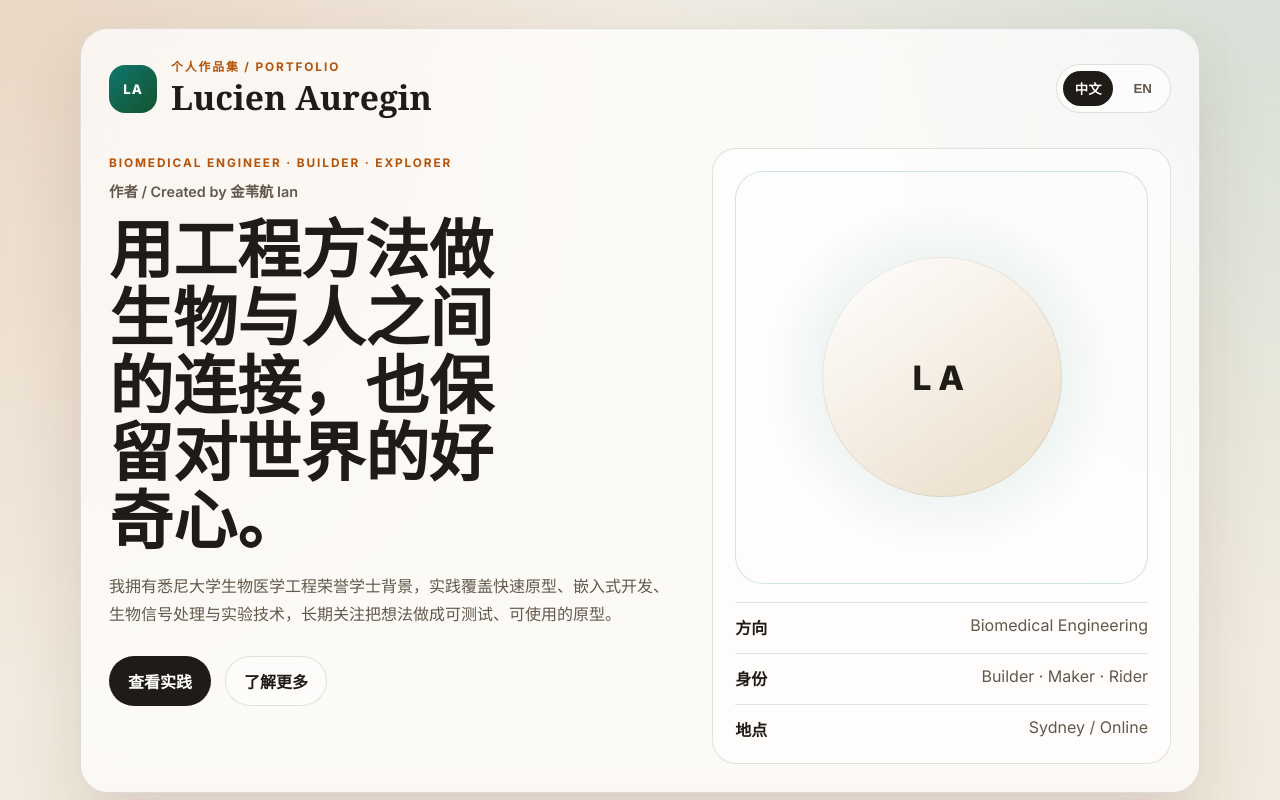
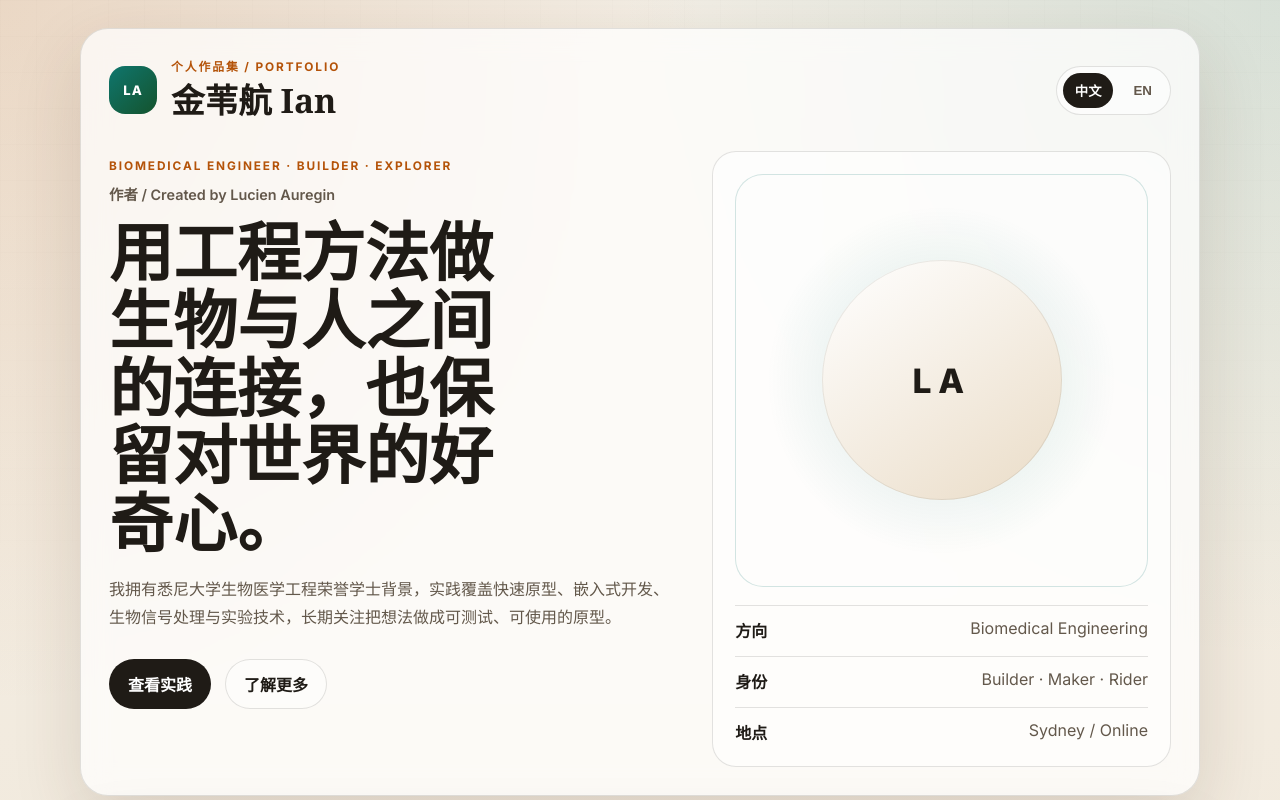
Before and after one commit to jian45154/web, a plain HTML site: page index.html in a window 1280 px wide. Shown: the top 800 px of the page. Drawn offline with Linux system fonts and the light colour scheme.

Commit message:
Swap identity: 金苇航 Ian / Weihang (Ian) Jin is the person, Lucien Auregin is the creator

```diff
--- a/index.html
+++ b/index.html
@@ -5,11 +5,11 @@
     <meta name="viewport" content="width=device-width, initial-scale=1.0" />
     <meta
       name="description"
-      content="Lucien Auregin 的个人主页，由金苇航 Ian 创作，记录 biomedical engineering、原型实践与跨学科兴趣。"
+      content="金苇航 Ian 的个人主页，由 Lucien Auregin 创作，记录 biomedical engineering、原型实践与跨学科兴趣。"
     />
     <meta name="theme-color" content="#f4efe6" />
     <meta property="og:type" content="website" />
-    <meta property="og:title" content="Lucien Auregin | Personal Portfolio" />
+    <meta property="og:title" content="金苇航 Ian | Personal Portfolio" />
     <meta
       property="og:description"
       content="Biomedical engineering, hands-on prototyping, and interdisciplinary curiosity."
@@ -17,7 +17,7 @@
     <meta property="og:url" content="https://jian45154.github.io/" />
     <link rel="canonical" href="https://jian45154.github.io/" />
     <link rel="icon" href="./favicon.svg" type="image/svg+xml" />
-    <title>Lucien Auregin | Personal Portfolio</title>
+    <title>金苇航 Ian | Personal Portfolio</title>
     <link rel="preconnect" href="https://fonts.googleapis.com" />
     <link rel="preconnect" href="https://fonts.gstatic.com" crossorigin />
     <link
@@ -36,7 +36,7 @@
             <span class="brand-mark" aria-hidden="true">LA</span>
             <div>
               <p class="eyebrow" data-i18n="brand.eyebrow">个人作品集 / Portfolio</p>
-              <h1 data-i18n="brand.name">Lucien Auregin</h1>
+              <h1 data-i18n="brand.name">金苇航 ian</h1>
             </div>
           </div>
 
@@ -51,7 +51,7 @@
         <div class="hero-grid">
           <div class="intro">
             <p class="kicker" data-i18n="hero.kicker">Biomedical engineer · Builder · Explorer</p>
-            <p class="byline" data-i18n="hero.byline">作者 / Created by 金苇航 Ian</p>
+            <p class="byline" data-i18n="hero.byline">作者 / Created by Lucien Auregin</p>
             <h2 data-i18n="hero.title">
               用工程方法做生物与人之间的连接，也保留对世界的好奇心。
             </h2>
@@ -181,7 +181,7 @@
 
       <footer class="footer">
         <a href="./design-demos/benchmark.html" style="color: var(--muted); text-decoration: none; font-size: 0.75rem;">Design Exploration</a>
-        <span>© 2026 Lucien Auregin</span>
+        <span>© 2026 金苇航 Ian</span>
       </footer>
     </main>
 
--- a/script.js
+++ b/script.js
@@ -1,9 +1,9 @@
 const translations = {
   zh: {
     "brand.eyebrow": "个人作品集 / Portfolio",
-    "brand.name": "Lucien Auregin",
+    "brand.name": "金苇航 Ian",
     "hero.kicker": "Biomedical engineer · Builder · Explorer",
-    "hero.byline": "作者 / Created by 金苇航 Ian",
+    "hero.byline": "作者 / Created by Lucien Auregin",
     "hero.title": "用工程方法做生物与人之间的连接，也保留对世界的好奇心。",
     "hero.lead":
       "我拥有悉尼大学生物医学工程荣誉学士背景，实践覆盖快速原型、嵌入式开发、生物信号处理与实验技术，长期关注把想法做成可测试、可使用的原型。",
@@ -35,13 +35,13 @@ const translations = {
     "contact.body":
       "如果你对项目合作、技术交流，或任何值得探索的跨学科话题感兴趣，可以通过 GitHub 了解更多。",
     "contact.link": "GitHub · @jian45154",
-    "footer.credit": "由金苇航 Ian 设计与构建",
+    "footer.credit": "由 Lucien Auregin 设计与构建",
   },
   en: {
     "brand.eyebrow": "Portfolio / 个人作品集",
-    "brand.name": "Lucien Auregin",
+    "brand.name": "Weihang (Ian) Jin",
     "hero.kicker": "Biomedical engineer · Builder · Explorer",
-    "hero.byline": "Created by 金苇航 Ian",
+    "hero.byline": "Created by Lucien Auregin",
     "hero.title": "I use engineering to connect biology and people, while staying curious about the world.",
     "hero.lead":
       "With an Honours degree in Biomedical Engineering from the University of Sydney, I work across rapid prototyping, embedded development, bio-signal processing, and experimental techniques to turn ideas into testable, usable prototypes.",
@@ -73,20 +73,20 @@ const translations = {
     "contact.body":
       "For collaboration, technical exchange, or an interdisciplinary idea worth exploring, find me on GitHub.",
     "contact.link": "GitHub · @jian45154",
-    "footer.credit": "Designed and built by 金苇航 Ian",
+    "footer.credit": "Designed and built by Lucien Auregin",
   },
 };
 
 const pageMetadata = {
   zh: {
-    title: "Lucien Auregin | 个人作品集",
+    title: "金苇航 Ian | 个人作品集",
     description:
-      "Lucien Auregin 的个人主页，由金苇航 Ian 创作，记录 biomedical engineering、原型实践与跨学科兴趣。",
+      "金苇航 Ian 的个人主页，由 Lucien Auregin 创作，记录 biomedical engineering、原型实践与跨学科兴趣。",
   },
   en: {
-    title: "Lucien Auregin | Personal Portfolio",
+    title: "Weihang (Ian) Jin | Personal Portfolio",
     description:
-      "The personal portfolio of Lucien Auregin, created by 金苇航 Ian, featuring biomedical engineering, prototyping, and interdisciplinary interests.",
+      "The personal portfolio of Weihang (Ian) Jin, created by Lucien Auregin, featuring biomedical engineering, prototyping, and interdisciplinary interests.",
   },
 };
 
```
Also changed, not shown: 1 other file.
